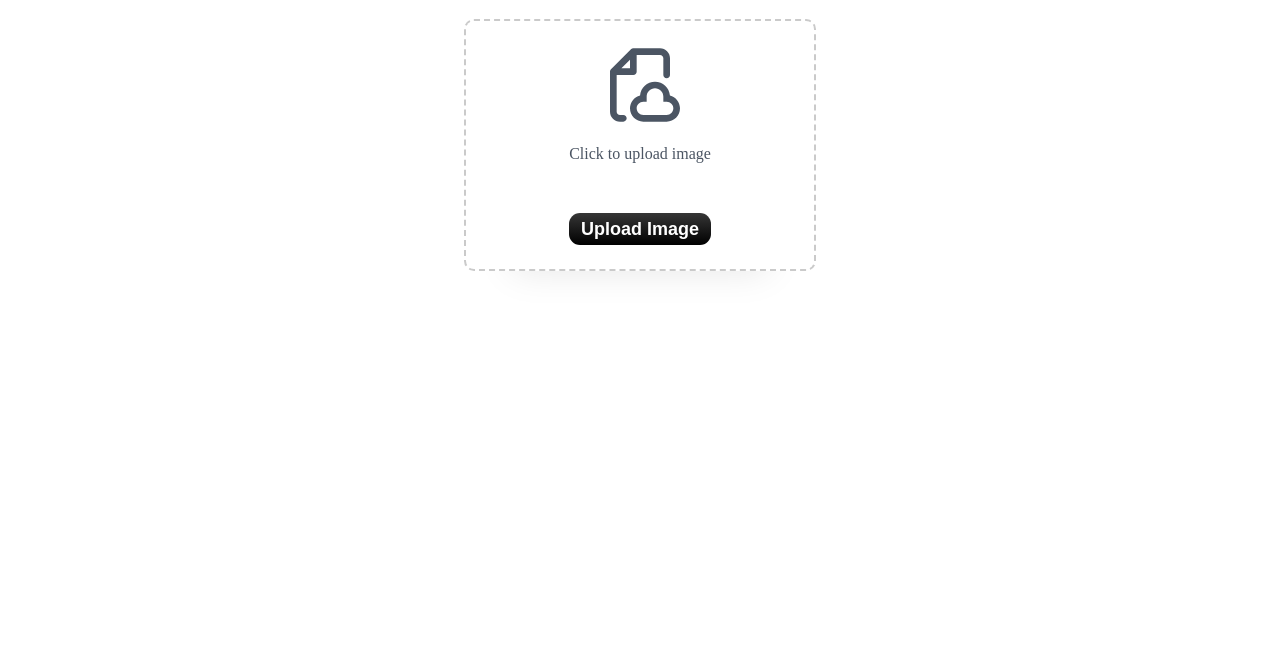
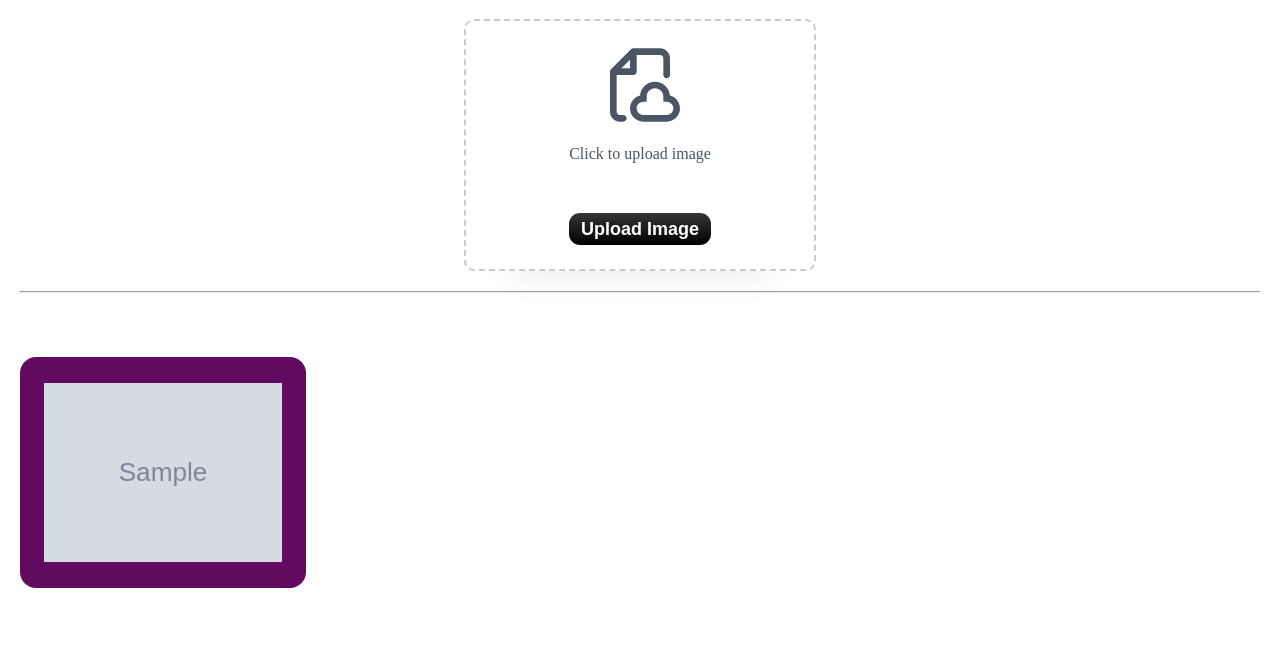
Before and after one commit to Chiragj2003/cloud_image_services-, a FastAPI app: template templates/gallery.html in a window 1280 px wide. Shown: the part 86-737 px from the top of the page. Run offline with FastAPI, Linux system fonts and the light colour scheme; the template is opened without the code that fills it: most values are stand-ins (such as "Sample title", 1, 10 or a date in 2020); grey boxes marked "Sample" are stand-in pictures.

Commit message:
navigation

```diff
--- a/local_constants.py
+++ b/local_constants.py
@@ -1,2 +1,2 @@
-PROJECT_NAME = "assignment-6b68f"
-PROJECT_STORAGE_BUCKET = "assignment-6b68f.appspot.com"
+PROJECT_NAME = ""
+PROJECT_STORAGE_BUCKET = ""
--- a/main.py
+++ b/main.py
@@ -185,7 +185,10 @@ async def gallery(req: Request, galleryId:str):
     if not gallery.get().exists or gallery.get().get('userId') != user_token['user_id']:
         return RedirectResponse("/", status_code=status.HTTP_302_FOUND)
 
-    return templets.TemplateResponse('gallery.html', { 'request' : req, 'user_token': user_token, "gallery": gallery.get() })
+    images = firestore_db.collection('images').where("galleryId", "==", galleryId).get()
+    print(images)
+
+    return templets.TemplateResponse('gallery.html', { 'request' : req, 'user_token': user_token, "gallery": gallery.get(), "images" : images })
 
 
 def addFile (file):
--- a/static/firebase-login.js
+++ b/static/firebase-login.js
@@ -11,6 +11,7 @@ const firebaseConfig = {
     messagingSenderId: "",
     appId: ""
 };
+
 
 window.addEventListener("load", function(){
     const app = initializeApp(firebaseConfig);
--- a/static/style.css
+++ b/static/style.css
@@ -222,3 +222,19 @@
     padding-left: 12px;
     padding-right: 12px;
 }
+
+.image-card {
+  padding: 1.5rem;
+  background: #620960;
+  border-radius: 16px;
+  overflow: hidden;
+  color: #ecedec;
+}
+
+.image-card img {
+  aspect-ratio: 4/3;
+  height: 100%;
+  width: 100%;
+  object-fit: contain;
+  object-position: center;
+}
--- a/templates/gallery.html
+++ b/templates/gallery.html
@@ -25,6 +25,14 @@
                 </button>
             </label>
         </form>
+        <hr/>
+        <div class="grid-structure" >
+            {% for image in images %}
+                <div class="image-card">
+                    <img src="{{ image.get('url') }}" alt="">
+                </div>
+            {% endfor %}
+        </div>
     </main>
 </body>
 </html>
```
